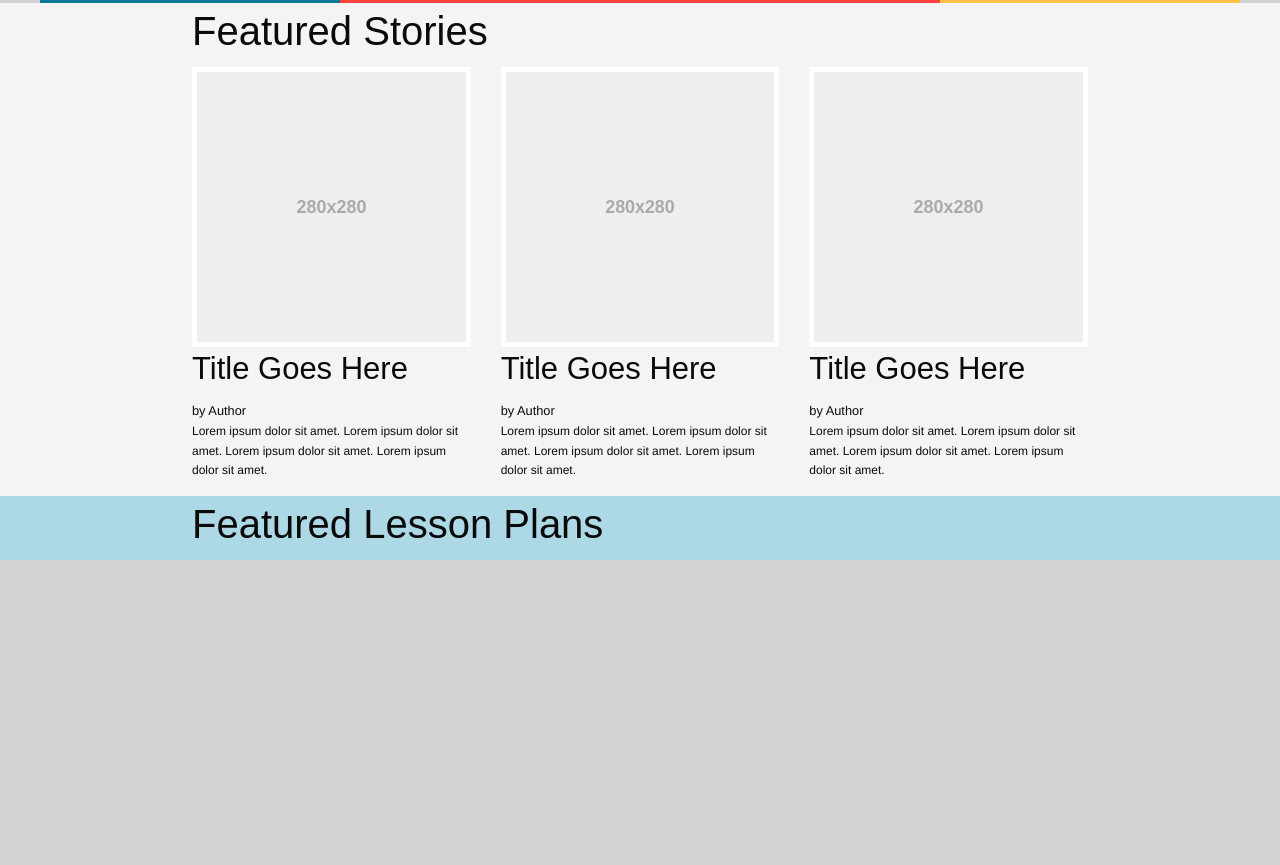
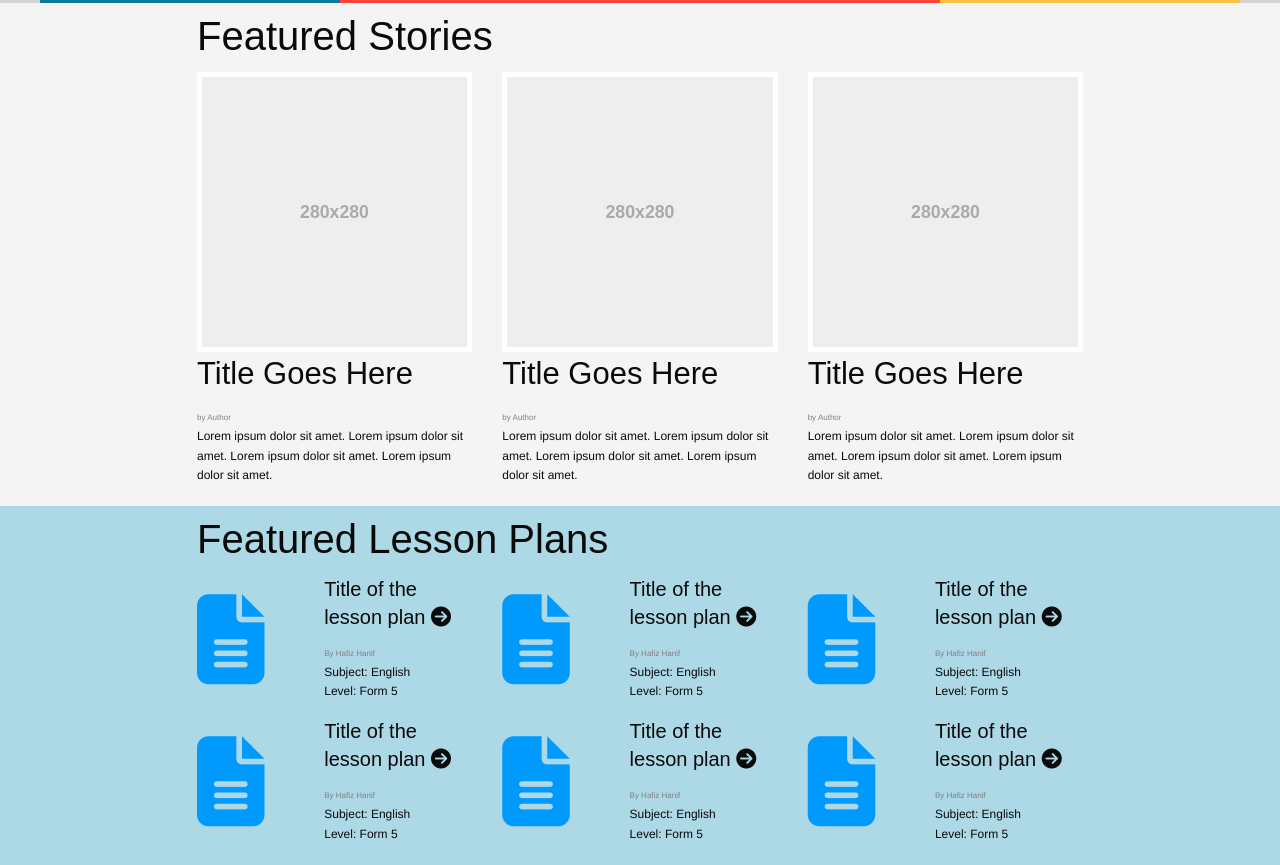
Before and after one commit to UPSICodingTeam/Eufolia_FrontEnd, a website: page index.html in a window 1280 px wide. Shown: the part 407-1272 px from the top of the page. Before the commit the page ends 967 px from the top, so only its background shows below. Drawn offline with Linux system fonts and the light colour scheme; a web font is replaced by a local one.

Commit message:
adding lesson plan section

```diff
--- a/index.html
+++ b/index.html
@@ -137,9 +137,115 @@
 					</div>
 				</div>
 				<div class="row">
-					<div class="medium-6 small-12 columns">
+					<!-- ONE UNIT LP
+					=================================================== -->
+					<div class="medium-4 small-12 columns">
+						<div class="row hz-lp-card">
+							<div class="small-5 columns">
+								<div class="hz-big-icon hz-icon-blue">
+									<i class="fa fa-file-text" aria-hidden="true"></i>
+								</div>
+							</div>
+							<div class="small-7 columns">
+								<h5>Title of the lesson plan <i class="fa fa-arrow-circle-right" aria-hidden="true"></i></h5>
+								<small>By Hafiz Hanif</small>
+								<p>Subject: English <br/>
+								Level: Form 5
+								</p>
+							</div>
+						</div>
+					</div>
+					<!-- ONE UNIT LP END -->
+					<!-- ONE UNIT LP
+					=================================================== -->
+					<div class="medium-4 small-12 columns">
+						<div class="row hz-lp-card">
+							<div class="small-5 columns hz-big-icon hz-icon-blue">
+								<i class="fa fa-file-text" aria-hidden="true"></i>
+							</div>
+							<div class="small-7 columns">
+								<h5>Title of the lesson plan <i class="fa fa-arrow-circle-right" aria-hidden="true"></i></h5>
+								<small>By Hafiz Hanif</small>
+								<p>Subject: English <br/>
+								Level: Form 5
+								</p>
 
+							</div>
+						</div>
 					</div>
+					<!-- ONE UNIT LP END -->
+					<!-- ONE UNIT LP
+					=================================================== -->
+					<div class="medium-4 small-12 columns">
+						<div class="row hz-lp-card">
+							<div class="small-5 columns hz-big-icon hz-icon-blue">
+								<i class="fa fa-file-text" aria-hidden="true"></i>
+							</div>
+							<div class="small-7 columns">
+								<h5>Title of the lesson plan <i class="fa fa-arrow-circle-right" aria-hidden="true"></i></h5>
+								<small>By Hafiz Hanif</small>
+								<p>Subject: English <br/>
+								Level: Form 5
+								</p>
+
+							</div>
+						</div>
+					</div>
+					<!-- ONE UNIT LP END -->
+					<!-- ONE UNIT LP
+					=================================================== -->
+					<div class="medium-4 small-12 columns">
+						<div class="row hz-lp-card">
+							<div class="small-5 columns hz-big-icon hz-icon-blue">
+								<i class="fa fa-file-text" aria-hidden="true"></i>
+							</div>
+							<div class="small-7 columns">
+								<h5>Title of the lesson plan <i class="fa fa-arrow-circle-right" aria-hidden="true"></i></h5>
+								<small>By Hafiz Hanif</small>
+								<p>Subject: English <br/>
+								Level: Form 5
+								</p>
+
+							</div>
+						</div>
+					</div>
+					<!-- ONE UNIT LP END -->
+					<!-- ONE UNIT LP
+					=================================================== -->
+					<div class="medium-4 small-12 columns">
+						<div class="row hz-lp-card">
+							<div class="small-5 columns hz-big-icon hz-icon-blue">
+								<i class="fa fa-file-text" aria-hidden="true"></i>
+							</div>
+							<div class="small-7 columns">
+								<h5>Title of the lesson plan <i class="fa fa-arrow-circle-right" aria-hidden="true"></i></h5>
+								<small>By Hafiz Hanif</small>
+								<p>Subject: English <br/>
+								Level: Form 5
+								</p>
+
+							</div>
+						</div>
+					</div>
+					<!-- ONE UNIT LP END -->
+					<!-- ONE UNIT LP
+					=================================================== -->
+					<div class="medium-4 small-12 columns">
+						<div class="row hz-lp-card">
+							<div class="small-5 columns hz-big-icon hz-icon-blue">
+								<i class="fa fa-file-text" aria-hidden="true"></i>
+							</div>
+							<div class="small-7 columns">
+								<h5>Title of the lesson plan <i class="fa fa-arrow-circle-right" aria-hidden="true"></i></h5>
+								<small>By Hafiz Hanif</small>
+								<p>Subject: English <br/>
+								Level: Form 5
+								</p>
+
+							</div>
+						</div>
+					</div>
+					<!-- ONE UNIT LP END -->
 				</div>
 			</div>
 		</div>
--- a/main.css
+++ b/main.css
@@ -13,6 +13,11 @@ h2, h3, h4, h5, h6 {
 
 p {
 	font-size: 0.75em;
+}
+
+small {
+	font-size: 0.5em;
+	color: grey;
 }
 /* ================= */
 
@@ -96,6 +101,7 @@ p {
 	position: relative;
 	width: 70%;
 	margin: 0 auto;
+	padding: 5px;
 }
 
 .hz-featured-stories {
@@ -105,6 +111,35 @@ p {
 .hz-featured-lp {
 	background-color: lightblue;
 }
+
+.hz-big-icon {
+	font-size: 90px;
+}
+
+.hz-icon-blue {
+	color: #009aff;
+}
+
+.hz-lp-card {
+	box-shadow: 0px 0px 0px rgba(131, 131, 131, 0.88);
+		-webkit-transition: all 0.3s ease; /* Safari */
+    transition: all 0.3s ease-in;
+}
+
+.hz-lp-card:hover {
+	box-shadow: 0px 0px 5px rgba(131, 131, 131, 0.88);
+	background-color: #e0f7ff;
+    -webkit-transform: scale(1.05);
+    -ms-transform: scale(1.05);
+    transform: scale(1.05);
+}
+
+.hz-card-link {
+	padding-right: 12px;
+	line-height: 5px;
+}
+
+
 /* ================= */
 
 
```
